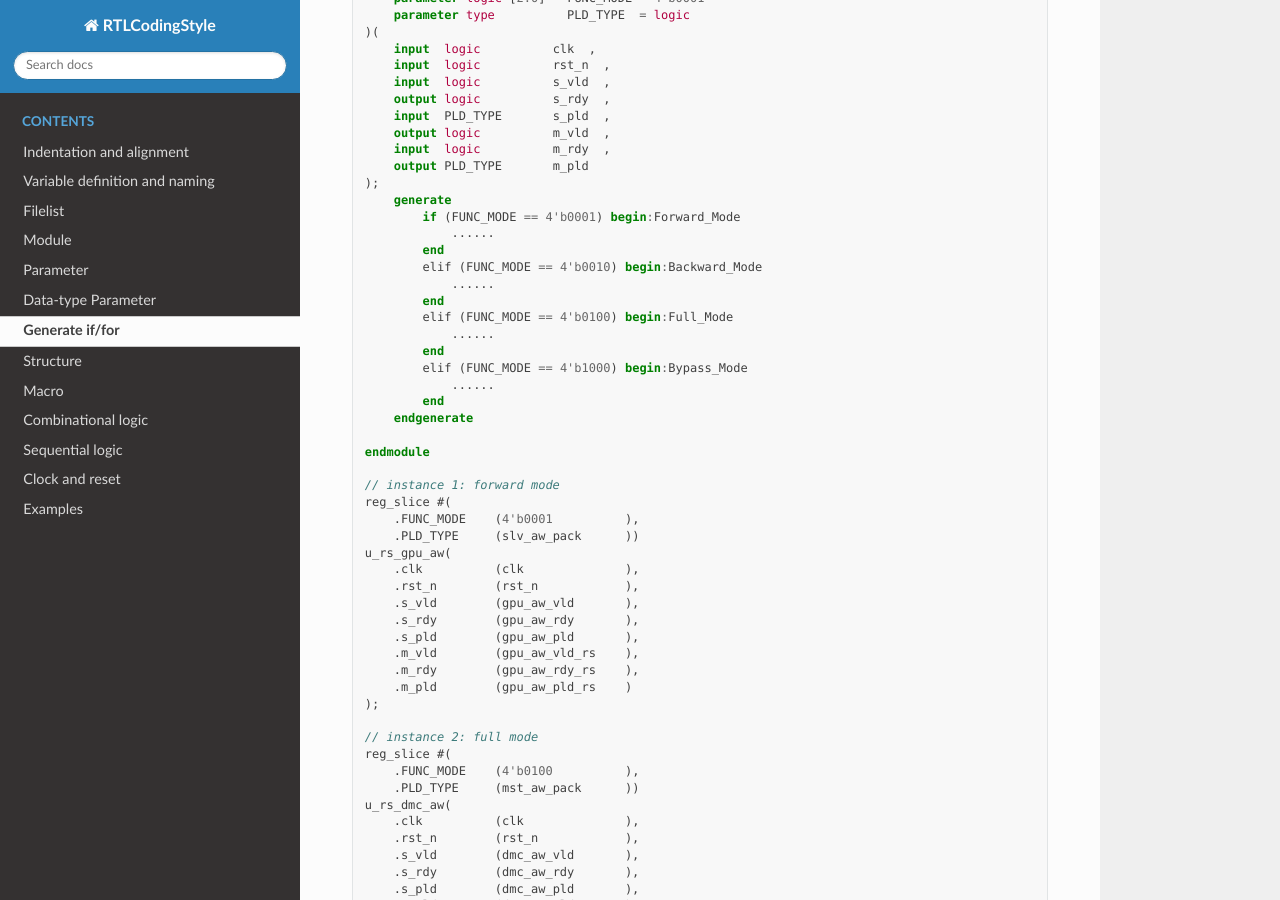
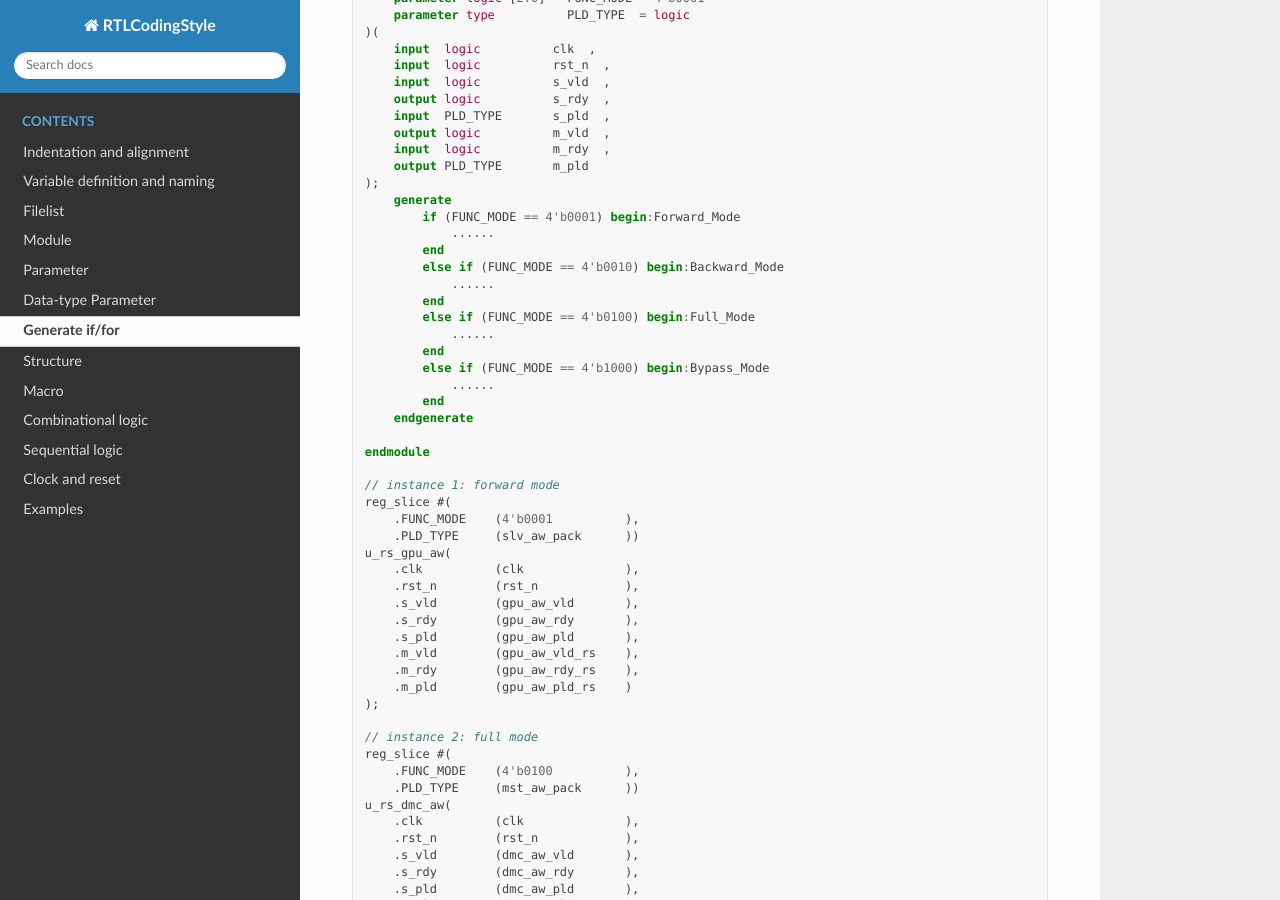
Before and after one commit to luosidingxiaoz/RTLCodingStyle, a Sphinx documentation site: the page built from source/generate_if_for.rst, in a window 1280 px wide and 900 px high, scrolled down 617 px. Built offline with Sphinx 7.4.7 and the Read the Docs theme 2.0.0, drawn with Linux system fonts in a browser that asks for light colours.

Commit message:
Update generate_if_for.rst

```diff
--- a/source/generate_if_for.rst
+++ b/source/generate_if_for.rst
@@ -36,13 +36,13 @@ For example:
             if (FUNC_MODE == 4'b0001) begin:Forward_Mode
                 ......
             end
-            elif (FUNC_MODE == 4'b0010) begin:Backward_Mode
+            else if (FUNC_MODE == 4'b0010) begin:Backward_Mode
                 ......
             end
-            elif (FUNC_MODE == 4'b0100) begin:Full_Mode
+            else if (FUNC_MODE == 4'b0100) begin:Full_Mode
                 ......
             end
-            elif (FUNC_MODE == 4'b1000) begin:Bypass_Mode
+            else if (FUNC_MODE == 4'b1000) begin:Bypass_Mode
                 ......
             end
         endgenerate
```
